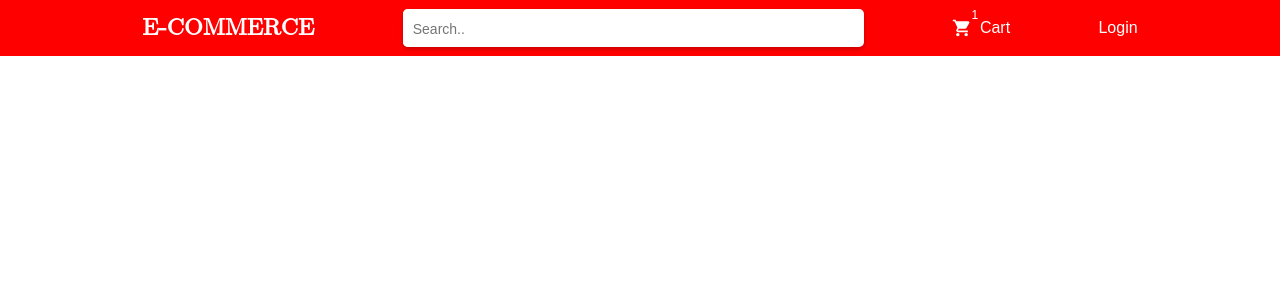
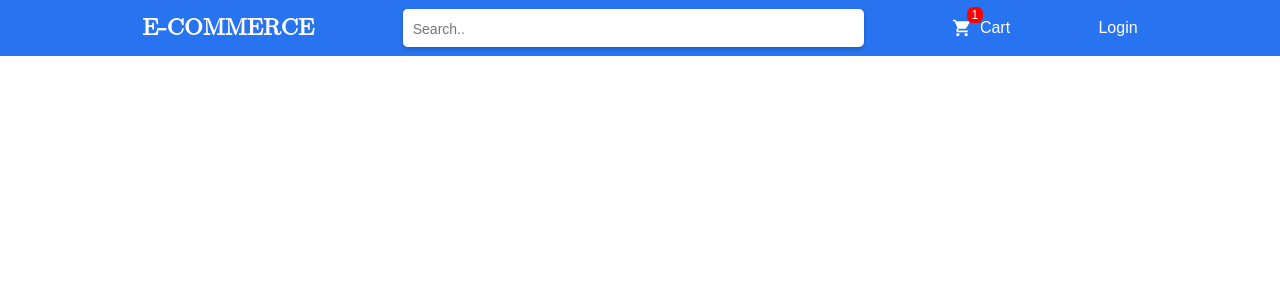
Before and after one commit to Rajeshbera40/ecommerce-filter, a React (Create React App) app: page / in a window 1280 px wide. Shown: the top 300 px of the page. Built offline with nearby package versions, Linux system fonts and the light colour scheme; some icons are missing.

Commit message:
bacground default

```diff
--- a/src/components/navbar/navbar.scss
+++ b/src/components/navbar/navbar.scss
@@ -1,8 +1,8 @@
 .navbar {
   width: 100%;
   height: 56px;
-  // background-color: var(--navbar_color);
-  background-color: red;
+  background-color: var(--navbar_color);
+  // background-color: red;
   display: flex;
   justify-content: center;
   color: #fff;
```
